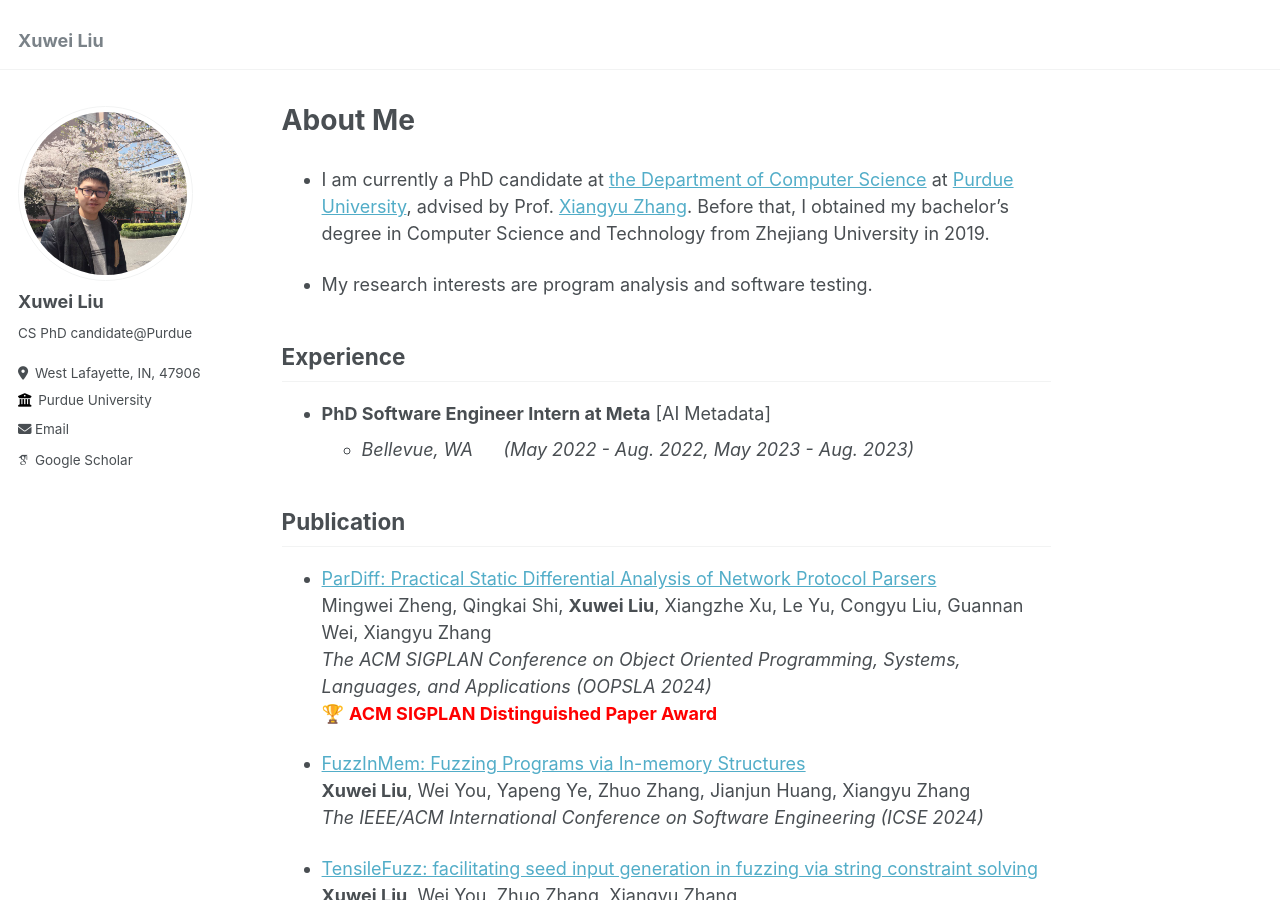
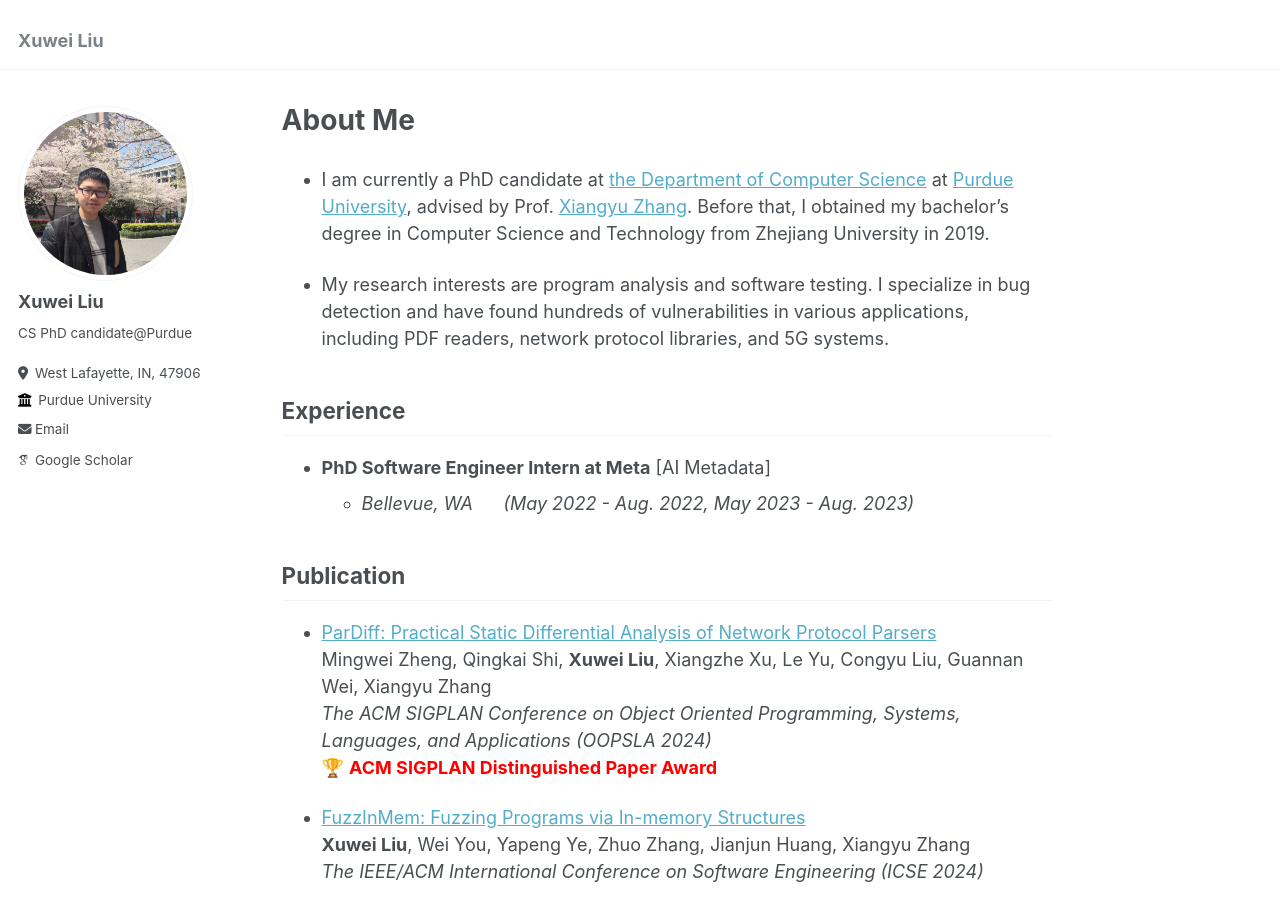
Before and after one commit to shellwayxw/shellwayxw.github.io, a Jekyll site: the page built from _pages/about.md, in a window 1280 px wide and 900 px high. Built offline with Jekyll 4.4.1, drawn with Linux system fonts in a browser that asks for light colours; some web fonts are replaced.

Commit message:
Update about.md

```diff
--- a/_pages/about.md
+++ b/_pages/about.md
@@ -10,7 +10,7 @@ redirect_from:
 
 - I am currently a PhD candidate at [the Department of Computer Science](https://www.cs.purdue.edu/) at [Purdue University](https://www.purdue.edu/), advised by Prof. [Xiangyu Zhang]([#](https://www.cs.purdue.edu/homes/xyzhang/)). Before that, I obtained my bachelor’s degree in Computer Science and Technology from Zhejiang University in 2019.
 
-- My research interests are program analysis and software testing.
+- My research interests are program analysis and software testing. I specialize in bug detection and have found hundreds of vulnerabilities in various applications, including PDF readers, network protocol libraries, and 5G systems.
 
 ## Experience
 
```
